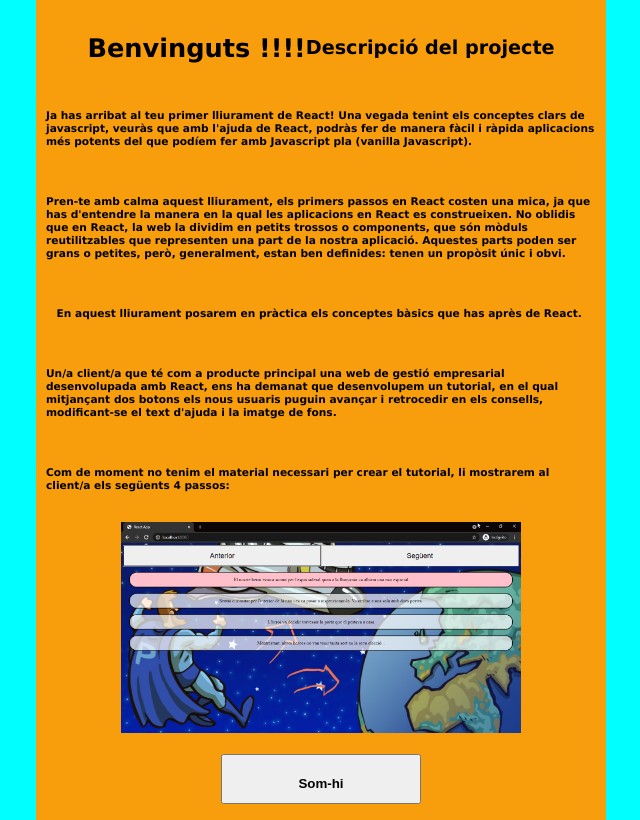
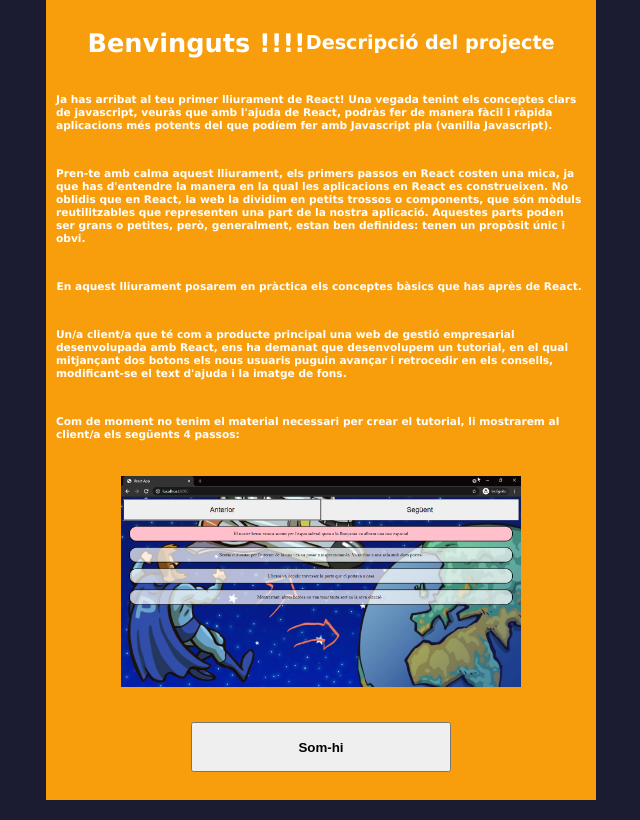
Before and after one commit to Xavi-BCN/SPRINT6, a React (Vite) app: page / in a window 1280 px wide. Shown: the whole page, without its empty margins (319-959 px from the left). Built offline with nearby package versions, Linux system fonts and the light colour scheme.

Commit message:
Exercise 6 OK CSS Correct

```diff
--- a/src/components/escena/stylEscenaNormal.js
+++ b/src/components/escena/stylEscenaNormal.js
@@ -6,5 +6,8 @@ export const StylNormal = StylEscenaNormal.div`
     border: 2px solid black;
     border-radius: 60px;
     width: 800px;
+    background-color: rgb(255,255,255, 0.5);
+    color: black;
+
 
 `;
--- a/src/styles/App.css
+++ b/src/styles/App.css
@@ -1,19 +1,30 @@
+*{
+    margin: 0;
+    padding: 0;
+    box-sizing: border-box;
+  }
+
 html, body{
-    margin: 0px;
-    padding: 0px;
-    box-sizing: border-box;
+  color: white;
+  background-color: #1b1b32;
+  font-family: 'Lucida Sans';
+  /* margin-top: 10px; */
+
 }
 #root{
     display: flex;
-    flex-direction: column;
     justify-content: center;
     align-items: center;
-    background-color: aqua;
 }
 #image{
-    justify-items: center;
+    display: flex;
+    flex-wrap: wrap;
+    justify-content: center;
+    align-items: center;
     background-repeat: no-repeat;
-    background-size: contain;
+    background-size: cover;
+    width: 100vw;
     height: 100vh;
-    width: 100vw;
+
+
 }
--- a/src/styles/Button.css
+++ b/src/styles/Button.css
@@ -1,10 +1,12 @@
+*{
+  margin: 10px;
+  padding: 0;
+  box-sizing: border-box;
+}
 button{
-    padding: 20px;
     font-weight: 700;
-    width: 200px;
+    width: 49%;
     height: 50px;
-    margin-top: 10px;
-    margin:xauto;
     text-align: center;
     cursor: pointer;
     display: inline
```
